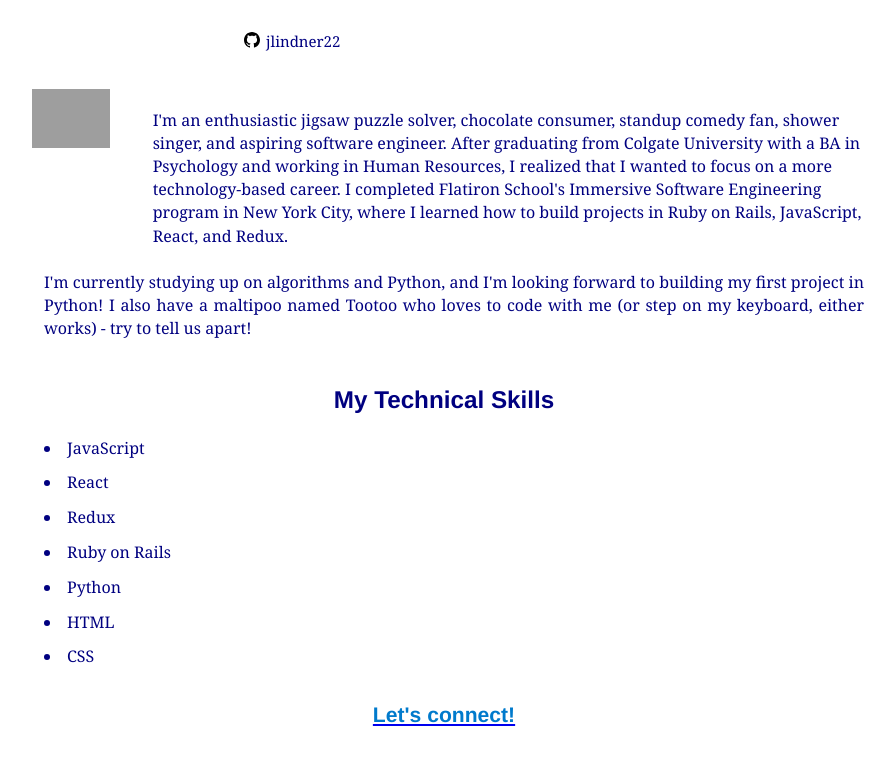
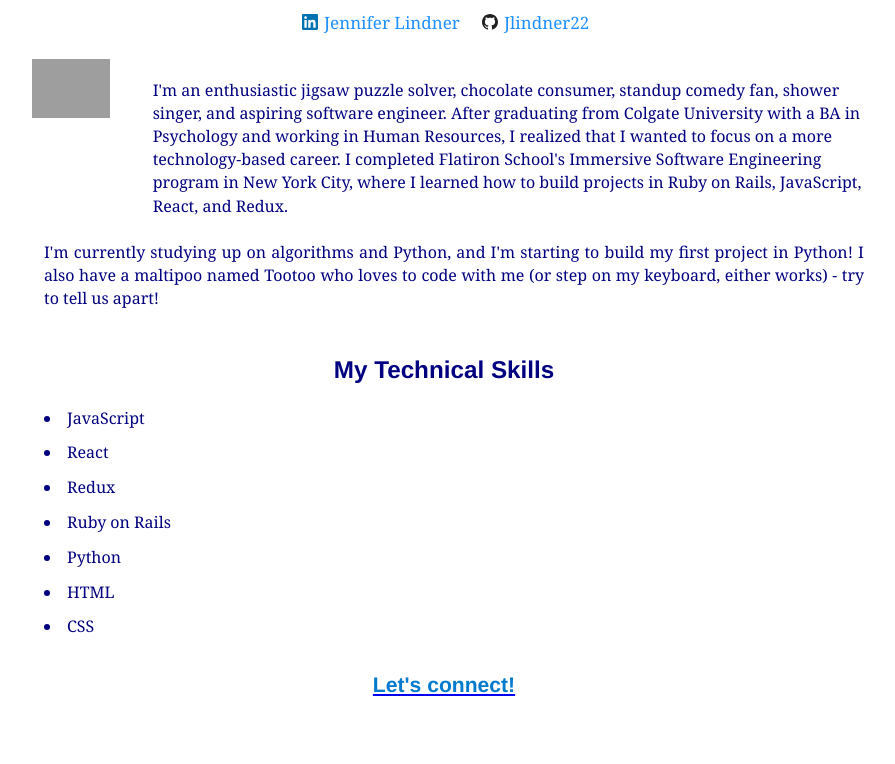
Before and after one commit to jlindner22/jen, a Gatsby site: page /about in a window 1280 px wide. Shown: the part 86-850 px from the top of the page, without its empty margins (196-1091 px from the left). Built offline with nearby package versions, Linux system fonts and the light colour scheme; Gatsby itself is replaced by a stand-in of ours; some packages are replaced by stand-ins of ours; grey boxes are pictures that could not be loaded; what typography-theme-moraga would draw is missing.

Commit message:
added LinkedIn logo and combined svg on one line

```diff
--- a/src/pages/about.js
+++ b/src/pages/about.js
@@ -40,12 +40,22 @@ export default function About() {
         </svg> */}
                 {/* <h1 style={{ color: `#007ACC` }}>About Me</h1> */}
                 <h1 className={styles.greeting}>Hi, I'm Jen Lindner!</h1>
-                <br></br>
-                <svg id="github" width="400" height="100" fillRule="evenodd" clipRule="evenodd" strokeLinejoin="round" strokeMiterlimit="1.414">
+                <div style={{ padding: `5px`, marginLeft: `75px`}}>
+                <svg id="linkedin" width="180" height="60" fill="#0072b1" fillRule="evenodd" clipRule="evenodd" strokeLinejoin="round" stroke-miterlimit="1.414">
+                    <path d="M13.632 13.635h-2.37V9.922c0-.886-.018-2.025-1.234-2.025-1.235 0-1.424.964-1.424 1.96v3.778h-2.37V6H8.51v1.04h.03c.318-.6 1.092-1.233 2.247-1.233 2.4 0 2.845 1.58 2.845 3.637v4.188zM3.558 4.955c-.762 0-1.376-.617-1.376-1.377 0-.758.614-1.375 1.376-1.375.76 0 1.376.617 1.376 1.375 0 .76-.617 1.377-1.376 1.377zm1.188 8.68H2.37V6h2.376v7.635zM14.816 0H1.18C.528 0 0 .516 0 1.153v13.694C0 15.484.528 16 1.18 16h13.635c.652 0 1.185-.516 1.185-1.153V1.153C16 .516 15.467 0 14.815 0z" fill-rule="nonzero">
+                    </path>
+                    <a href="https://www.linkedin.com/in/jen-lindner13/" target="_blank" rel="noopener noreferrer">
+                        <text x="22" y="15" fill="dodgerblue" fontSize="17">Jennifer Lindner</text>
+                    </a>
+                </svg>
+                <svg id="github" width="180" height="60" fill="#211F1F" fillRule="evenodd" clipRule="evenodd" strokeLinejoin="round" strokeMiterlimit="1.414">
                     <path d="M8 0C3.58 0 0 3.582 0 8c0 3.535 2.292 6.533 5.47 7.59.4.075.547-.172.547-.385 0-.19-.007-.693-.01-1.36-2.226.483-2.695-1.073-2.695-1.073-.364-.924-.89-1.17-.89-1.17-.725-.496.056-.486.056-.486.803.056 1.225.824 1.225.824.714 1.223 1.873.87 2.33.665.072-.517.278-.87.507-1.07-1.777-.2-3.644-.888-3.644-3.953 0-.873.31-1.587.823-2.147-.09-.202-.36-1.015.07-2.117 0 0 .67-.215 2.2.82.64-.178 1.32-.266 2-.27.68.004 1.36.092 2 .27 1.52-1.035 2.19-.82 2.19-.82.43 1.102.16 1.915.08 2.117.51.56.82 1.274.82 2.147 0 3.073-1.87 3.75-3.65 3.947.28.24.54.73.54 1.48 0 1.07-.01 1.93-.01 2.19 0 .21.14.46.55.38C13.71 14.53 16 11.53 16 8c0-4.418-3.582-8-8-8">
                     </path>
-                    <text x="22" y="15" fill="navy" fontSize="15"><a href="https://github.com/jlindner22" target="_blank" rel="noopener noreferrer">jlindner22</a></text>
+                    <a href="https://github.com/jlindner22" target="_blank" rel="noopener noreferrer">
+                        <text x="22" y="15" fill="dodgerblue" fontSize="17" >Jlindner22</text>
+                    </a>
                 </svg>
+                </div>
                 <br></br>
                 <User
                 excerpt="I'm an enthusiastic jigsaw puzzle solver, chocolate consumer, standup comedy fan, shower singer, and aspiring software engineer.
@@ -54,7 +64,7 @@ export default function About() {
                 avatar={deck}
                 />
                 <br></br>
-                <p style={{ color: `navy`, textAlign: `justify`, marginRight: `-20px`}}>I'm currently studying up on algorithms and Python, and I'm looking forward to building my first project in Python!
+                <p style={{ color: `navy`, textAlign: `justify`, marginRight: `-20px`}}>I'm currently studying up on algorithms and Python, and I'm starting to build my first project in Python!
                 I also have a maltipoo named Tootoo who loves to code with me (or step on my keyboard, either works) - try to tell us apart!</p>
                 <br></br>
                 <h2 style={{ color: `navy`}}>My Technical Skills</h2>
@@ -66,7 +76,6 @@ export default function About() {
                     <li> Python </li>
                     <li> HTML </li>
                     <li> CSS </li>
-                    {/* <ul> ...and I'm currently learning Python!</ul> */}
                     </div>
                     <br></br>
                     {/* <svg height="30" width="200" >
```
